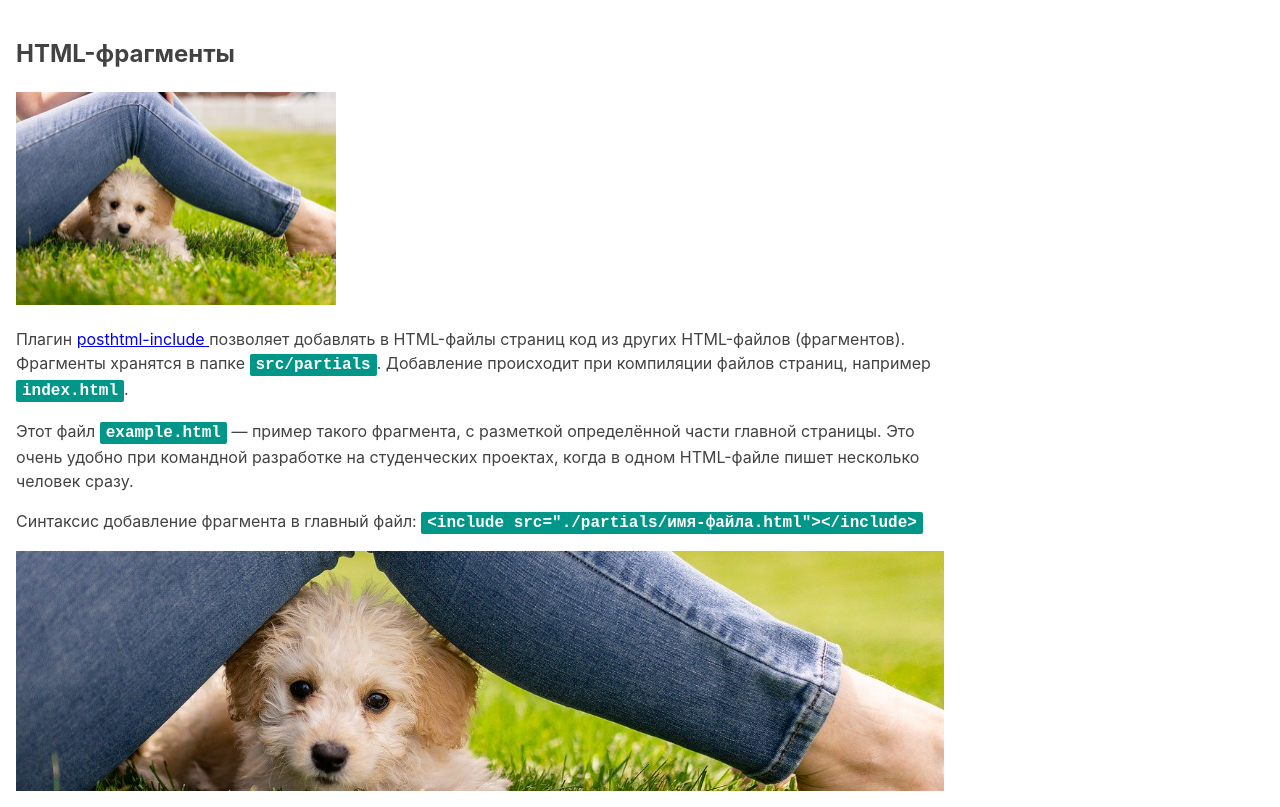
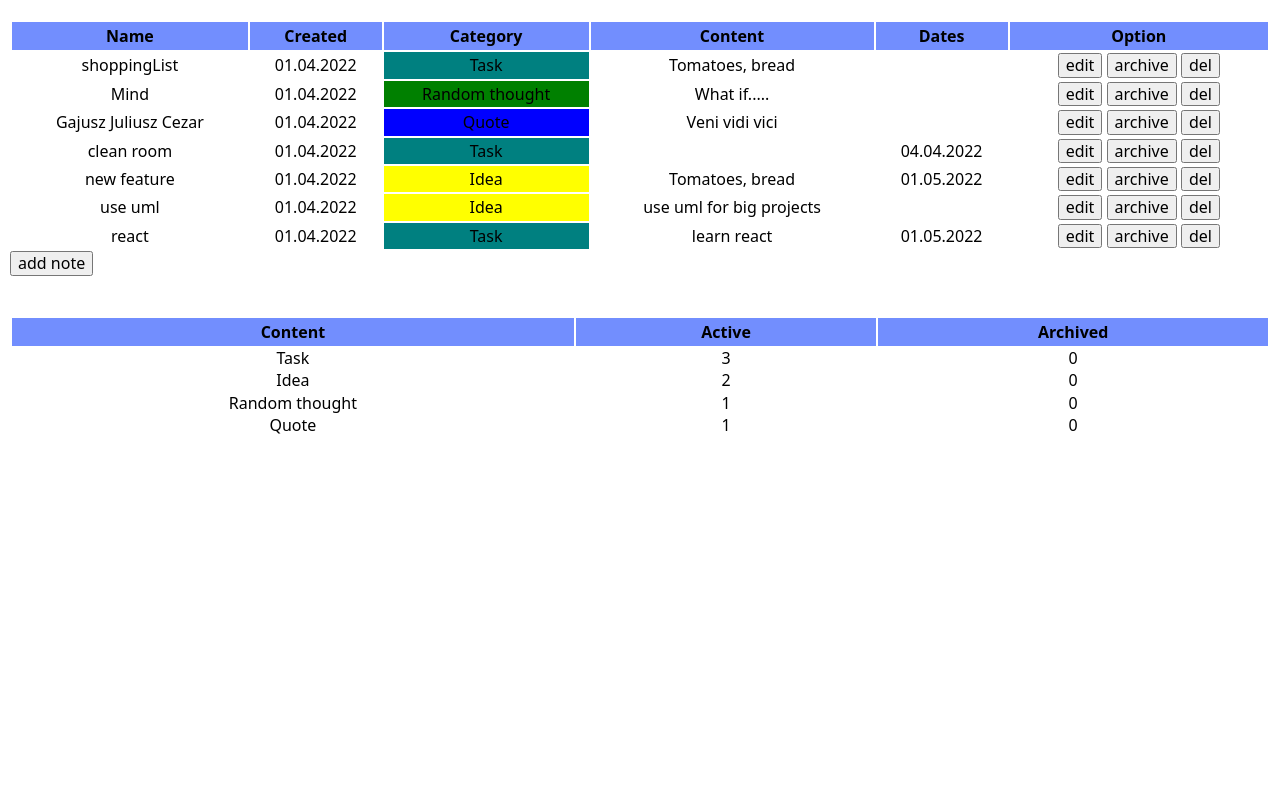
Before and after one commit to okolobaha-me/radency-task-1, a website built with Parcel: page src/index.html in a window 1280 px wide. Built offline with nearby package versions, Linux system fonts and the light colour scheme.

Commit message:
created note table created counter table add delete button

```diff
--- a/package.json
+++ b/package.json
@@ -24,5 +24,8 @@
     "parcel-plugin-nuke-dist": "^1.0.1",
     "posthtml-include": "^1.6.2",
     "sass": "^1.32.8"
+  },
+  "dependencies": {
+    "date-fns": "^2.28.0"
   }
 }
--- a/src/index.html
+++ b/src/index.html
@@ -12,10 +12,9 @@
     />
   </head>
   <body>
-    <!-- Так добавляются фрагменты в главные HTML-файлы страниц. -->
-    <include src="./partials/example.html"></include>
+    <include src="./partials/note-table.html"></include>
+    <include src="./partials/counter-table.html"></include>
 
-    <!-- Скрипт идёт последним в разметке. В нём уже подключен главный SASS-файл. -->
     <script src="./index.js"></script>
   </body>
 </html>
--- a/src/index.js
+++ b/src/index.js
@@ -1 +1,154 @@
 import './sass/main.scss';
+import { format } from 'date-fns';
+
+const baselineElements = [
+  {
+    icon: 'teal',
+    name: 'shoppingList',
+    category: 'Task',
+    content: 'Tomatoes, bread',
+    date: '',
+  },
+  {
+    icon: 'green',
+    name: 'Mind',
+    category: 'Random thought',
+    content: 'What if.....',
+    date: '',
+  },
+  {
+    icon: 'blue',
+    name: 'Gajusz Juliusz Cezar',
+    category: 'Quote',
+    content: 'Veni vidi vici',
+    date: '',
+  },
+  {
+    icon: 'teal',
+    name: 'clean room',
+    category: 'Task',
+    content: '',
+    date: '04.04.2022',
+  },
+  {
+    icon: 'yellow',
+    name: 'new feature',
+    category: 'Idea',
+    content: 'Tomatoes, bread',
+    date: '01.05.2022',
+  },
+  {
+    icon: 'yellow',
+    name: 'use uml',
+    category: 'Idea',
+    content: 'use uml for big projects ',
+    date: '',
+  },
+  {
+    icon: 'teal',
+    name: 'react',
+    category: 'Task',
+    content: 'learn react',
+    date: '01.05.2022',
+  },
+];
+const refs = {
+  notesBody: document.querySelector('#notesBody'),
+  addBtn: document.querySelector('.add-btn')
+};
+const categoryCounter = {
+  Task: 0,
+  Idea: 0,
+  'Random thought': 0,
+  Quote: 0,
+};
+const archiveCategoryCounter = {
+  Task: 0,
+  Idea: 0,
+  'Random thought': 0,
+  Quote: 0,
+};
+
+function getFormatDate(date = new Date()) {
+  return format(date, 'dd.MM.yyyy');
+}
+
+function updateCounter(category, type = 'main') {
+  categoryCounter[category] = document.querySelectorAll(`[data-category="${category}"]`).length;
+
+  if (type === 'archive') {
+    archiveCategoryCounter[category] = document.querySelectorAll(
+      `[data-category="${category}-archive"]`,
+    ).length;
+  }
+
+  updateCounterTable(category);
+}
+
+function renderNote(icon, name, category, content, dates) {
+  const row = `<tr data-category="${category}">
+        <td class="">${name}</td>
+        <td class="">${getFormatDate()}</td>
+        <td class="" style="background-color: ${icon};">${category}</td>
+        <td class="">${content}</td>
+        <td class="">${dates}</td>
+        <td class="">
+        <button type="button" data-type="edit">edit</button>
+        <button type="button" data-type="archive">archive</button>
+        <button type="button" data-type="delete">del</button>
+        </td>
+      </tr>`;
+
+  refs.notesBody.insertAdjacentHTML('beforeend', row);
+  updateCounter(category);
+}
+
+function updateCounterTable(category) {
+  const categoryRow = document.querySelector(`[data-category="${category}-archive"]`);
+
+  if (categoryCounter[category] + archiveCategoryCounter[category] === 0) {
+    categoryRow.classList.add('isHidden');
+  } else {
+    categoryRow.classList.remove('isHidden');
+  }
+
+  const active = categoryRow.querySelector('[data-active]');
+  active.textContent = categoryCounter[category];
+
+  const archive = categoryRow.querySelector('[data-archive]');
+  archive.textContent = archiveCategoryCounter[category];
+}
+
+baselineElements.map(({ icon, name, category, content, date }) =>
+  renderNote(icon, name, category, content, date),
+);
+
+const onButtonClick = e => {
+  if (e.target.nodeName !== 'BUTTON') {
+    return;
+  }
+
+  switch (e.target.getAttribute('data-type')) {
+    case 'edit':
+      break;
+    case 'archive':
+      break;
+    case 'delete':
+      deleteNote(e.target);
+      break;
+  }
+};
+
+function deleteNote(elem) {
+  const row = elem.closest('tr');
+  row.remove();
+  updateCounter(row.getAttribute('data-category'));
+}
+
+refs.notesBody.addEventListener('click', onButtonClick);
+
+const openAddModal = () => {
+
+}
+
+refs.addBtn.addEventListener('click', openAddModal)
--- /dev/null
+++ b/src/partials/counter-table.html
@@ -0,0 +1,34 @@
+<div class="container">
+  <table class="table">
+    <thead>
+      <tr>
+        <th class="table__header-column">Content</th>
+        <th class="table__header-column">Active</th>
+        <th class="table__header-column">Archived</th>
+      </tr>
+    </thead>
+    <tbody>
+      <tr data-category="Task-archive" class="isHidden">
+        <td>Task</td>
+        <td data-active>0</td>
+        <td data-archive>0</td>
+      </tr>
+      <tr data-category="Idea-archive" class="isHidden">
+        <td>Idea</td>
+        <td data-active>0</td>
+        <td data-archive>0</td>
+      </tr>
+      <tr data-category="Random thought-archive" class="isHidden">
+        <td>Random thought</td>
+        <td data-active>0</td>
+        <td data-archive>0</td>
+      </tr>
+      <tr data-category="Quote-archive" class="isHidden">
+        <td>Quote</td>
+        <td data-active>0</td>
+        <td data-archive>0</td>
+      </tr>
+    </tbody>
+    <tbody id="notesBody"></tbody>
+  </table>
+</div>
--- a/src/partials/example.html
+++ /dev/null
@@ -1,33 +0,0 @@
-<article class="example">
-  <h1>HTML-фрагменты</h1>
-
-  <!-- Путь к изображениям из HTML-фрагмента такой, как из файла index.html -->
-  <img src="images/demo.jpg" alt="" width="320" />
-  <p>
-    Плагин
-    <a
-      href="https://github.com/posthtml/posthtml-include"
-      target="_blank"
-      rel="noopener noreferrer"
-    >
-      posthtml-include
-    </a>
-    позволяет добавлять в HTML-файлы страниц код из других HTML-файлов (фрагментов). Фрагменты
-    хранятся в папке
-    <code>src/partials</code>. Добавление происходит при компиляции файлов страниц, например
-    <code>index.html</code>.
-  </p>
-
-  <p>
-    Этот файл <code>example.html</code> &mdash; пример такого фрагмента, с разметкой определённой
-    части главной страницы. Это очень удобно при командной разработке на студенческих проектах,
-    когда в одном HTML-файле пишет несколько человек сразу.
-  </p>
-
-  <p>
-    Синтаксис добавление фрагмента в главный файл:
-    <code> &lt;include src="./partials/имя-файла.html"&gt;&lt;/include&gt; </code>
-  </p>
-
-  <div class="background"></div>
-</article>
--- /dev/null
+++ b/src/partials/note-table.html
@@ -0,0 +1,17 @@
+<div class="container">
+  <table class="table" id="noteTable">
+    <thead>
+      <tr>
+        <th class="table__header-column">Name</th>
+        <th class="table__header-column">Created</th>
+        <th class="table__header-column">Category</th>
+        <th class="table__header-column">Content</th>
+        <th class="table__header-column">Dates</th>
+        <th class="table__header-column">Option</th>
+      </tr>
+    </thead>
+    <tbody id="notesBody"></tbody>
+  </table>
+
+  <button type="button" class="add-btn">add note</button>
+</div>
--- a/src/sass/_example.scss
+++ /dev/null
@@ -1,27 +0,0 @@
-.example {
-  font-family: -apple-system, BlinkMacSystemFont, 'Segoe UI', Roboto, Oxygen, Ubuntu, Cantarell,
-    'Open Sans', 'Helvetica Neue', sans-serif;
-  line-height: 1.5;
-  background-color: #fff;
-  color: #424242;
-  max-width: 960px;
-  padding: 16px;
-}
-
-.example code {
-  font-family: monospace;
-  font-size: 16px;
-  font-weight: 700;
-  background-color: #009688;
-  color: #fff;
-  padding: 2px 6px;
-  border-radius: 2px;
-}
-
-.example .background {
-  height: 240px;
-  // Путь к изображениям из SASS-файла всегда такой, как из папки css
-  background-image: url('../images/demo.jpg');
-  background-size: cover;
-  background-position: center;
-}
--- a/src/sass/main.scss
+++ b/src/sass/main.scss
@@ -1,7 +1,5 @@
-/*
- * Главный файл стилей.
- * Все паршалы подключаются сюда.
- */
-
-// Стили для файла с примером HTML-фрагмента
-@import './example';
+@import './utils/normalize';
+@import './utils/variables';
+@import './utils/placeholders';
+@import './utils/common';
+@import './partials/note-table';
--- /dev/null
+++ b/src/sass/utils/_common.scss
@@ -0,0 +1,20 @@
+.container {
+  max-width: 1440px;
+  margin: 0 auto;
+  padding: 20px 10px;
+}
+
+.table {
+  width: 100%;
+  text-align: center;
+
+  &__header-column {
+    @extend %column;
+
+    background-color: var(--main-table-head-color);
+  }
+}
+
+.isHidden {
+  display: none;
+}
--- /dev/null
+++ b/src/sass/utils/_normalize.scss
@@ -0,0 +1,13 @@
+h1,
+h2,
+h3,
+h4,
+h5,
+h6,
+p,
+ul,
+li {
+  margin: 0;
+  padding: 0;
+  list-style: none;
+}
--- /dev/null
+++ b/src/sass/utils/_placeholders.scss
@@ -0,0 +1,3 @@
+%column {
+  padding: 5px 10px;
+}
--- /dev/null
+++ b/src/sass/utils/_variables.scss
@@ -0,0 +1,3 @@
+:root {
+  --main-table-head-color: #728efe;
+}
```
Also changed, not shown: README.md (deleted), src/sass/partials/_note-table.scss (added), 1 other file.
